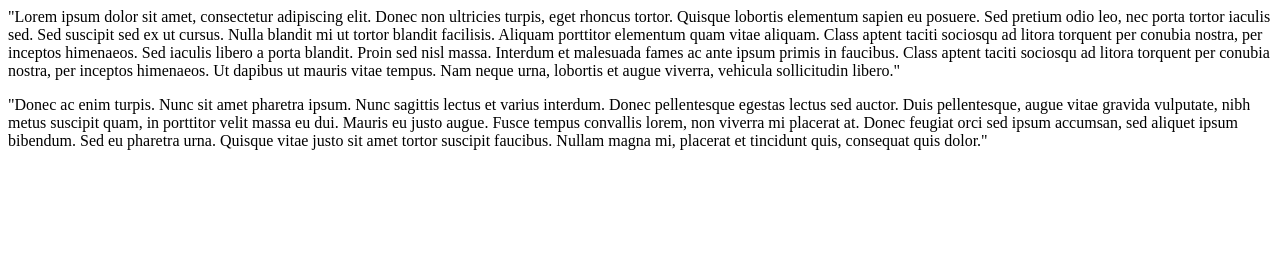
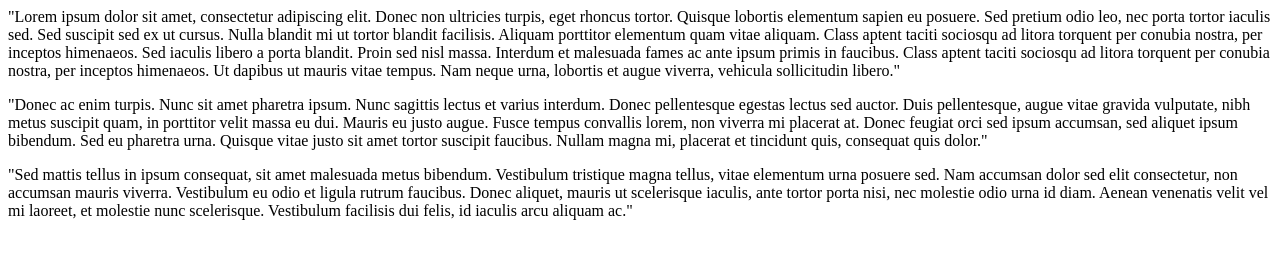
Before and after one commit to MohammedMajid88/git-collab, a plain HTML site: page index.html in a window 1280 px wide. Drawn offline with Linux system fonts and the light colour scheme.

Commit message:
add third paragraph

```diff
--- a/index.html
+++ b/index.html
@@ -19,5 +19,9 @@
                 Donec pellentesque egestas lectus sed auctor.
                  Duis pellentesque, augue vitae gravida vulputate, nibh metus suscipit quam, in porttitor velit massa eu dui. Mauris eu justo augue. Fusce tempus convallis lorem, non viverra mi placerat at. Donec feugiat orci sed ipsum accumsan, sed aliquet ipsum bibendum. Sed eu pharetra urna. Quisque vitae justo sit amet tortor suscipit faucibus. Nullam magna mi,
               placerat et tincidunt quis, consequat quis dolor."</p>
+
+
+              <p>"Sed mattis tellus in ipsum consequat, sit amet malesuada metus bibendum. Vestibulum tristique magna tellus, vitae elementum urna posuere sed. Nam accumsan dolor sed elit consectetur, non accumsan mauris viverra. Vestibulum eu odio et ligula rutrum faucibus. Donec aliquet, mauris ut scelerisque iaculis, ante tortor porta nisi, nec molestie odio urna id diam. Aenean venenatis velit vel mi laoreet, et molestie nunc scelerisque. Vestibulum facilisis dui felis, id iaculis arcu aliquam ac."
+            </p>
   </body>
 </html>
```
